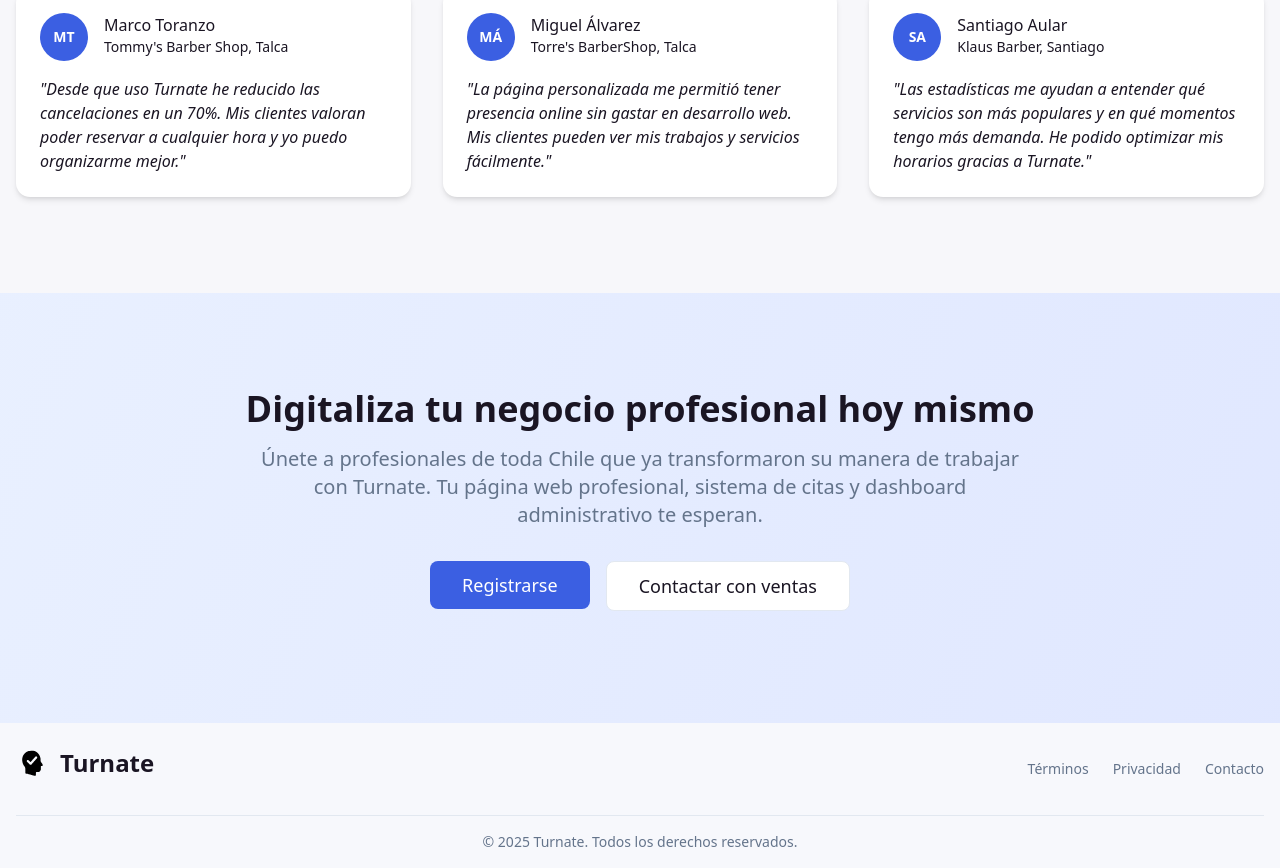
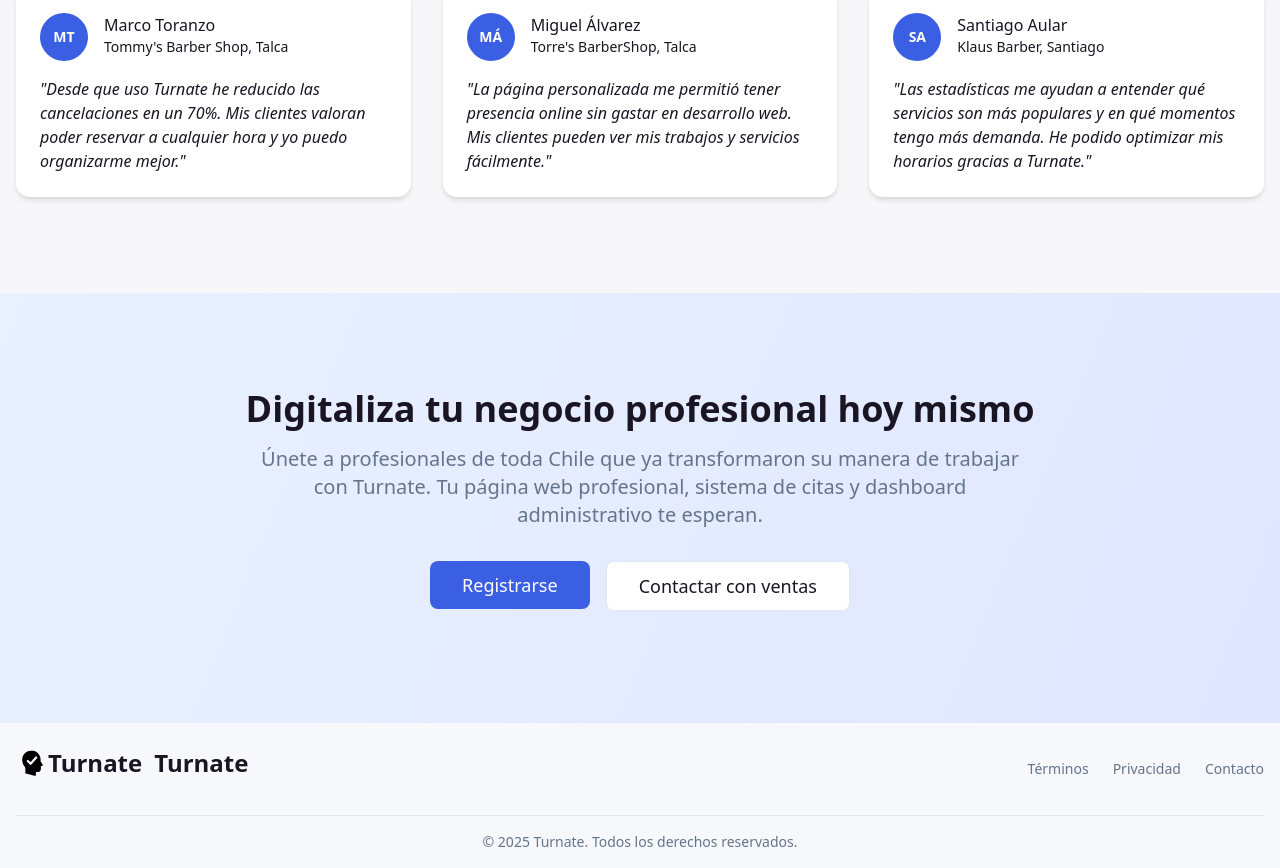
Before and after one commit to Mart1nLopez/turnate, a Next.js app: page / in a window 1280 px wide. Shown: the part 2247-3115 px from the top of the page. Built offline with nearby package versions, Linux system fonts and the light colour scheme; what @midudev/tailwind-animations would draw is missing.

Commit message:
feat: agregar enlaces a la imagen y nombre de Turnate en el pie de página

```diff
--- a/components/home/Footer.tsx
+++ b/components/home/Footer.tsx
@@ -7,9 +7,12 @@
       <div className="container mx-auto px-4">
         <div className="flex flex-col mt-4 py-6 md:flex-row justify-between items-center">
           <div className="flex items-center justify-center md:justify-start gap-3 mb-3">
-                        <Image src="/logo.svg" alt="Turnate Logo" width={32} height={32} className="w-8 h-8" />
-                        <span className="text-2xl font-bold text-foreground">Turnate</span>
-                      </div>
+            <Link href="/" className="flex items-center">
+              <Image src="/logo.svg" alt="Turnate Logo" width={32} height={32} className="w-8 h-8" />
+              <span className="text-2xl font-bold text-foreground">Turnate</span>
+            </Link>
+            <span className="text-2xl font-bold text-foreground">Turnate</span>
+          </div>
           <div className="flex gap-6">
             <Link href="/terms" className="text-sm text-muted-foreground hover:text-primary transition">
               Términos
--- a/components/professionalPage/Footer.tsx
+++ b/components/professionalPage/Footer.tsx
@@ -2,6 +2,7 @@
 
 import Image from 'next/image';
 import { SocialButtons } from '@/components/ui/social-buttons';
+import Link from 'next/link';
 
 export default function Footer() {
   return (
@@ -12,8 +13,10 @@
           <div className="text-center md:text-left">
             {/* Logo y nombre de Turnate */}
             <div className="flex items-center justify-center md:justify-start gap-3 mb-3">
-              <Image src="/logo.svg" alt="Turnate Logo" width={32} height={32} className="w-8 h-8" />
-              <span className="text-2xl font-bold text-foreground">Turnate</span>
+              <Link href="/" className="flex items-center">
+                <Image src="/logo.svg" alt="Turnate Logo" width={32} height={32} className="w-8 h-8" />
+                <span className="text-2xl font-bold text-foreground">Turnate</span>
+              </Link>
             </div>
             <div>
               <h3 className="text-xl font-semibold text-foreground mb-2">Síguenos</h3>
```
